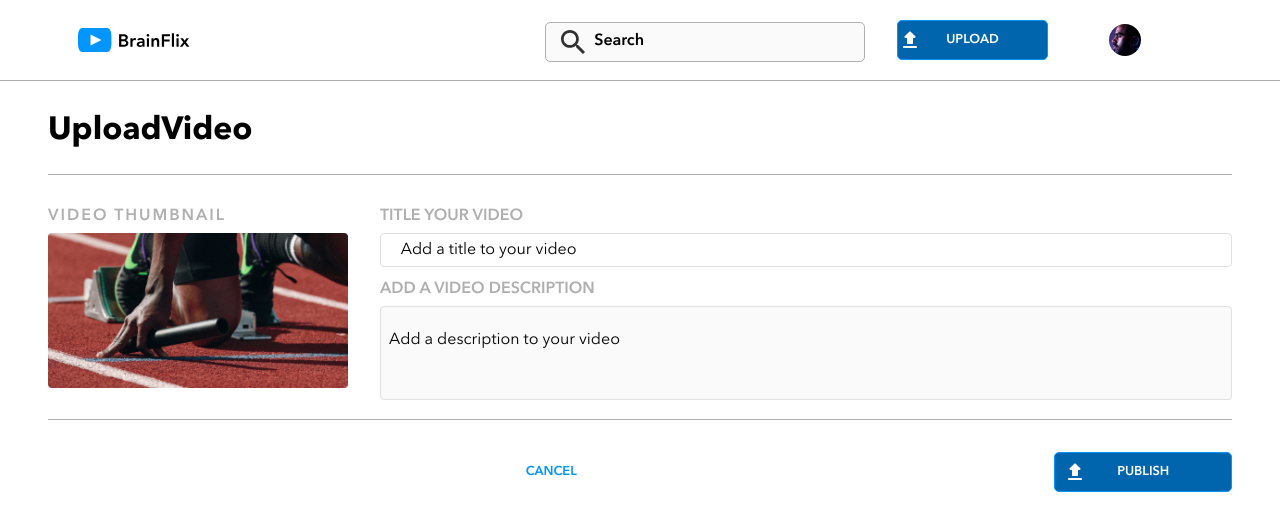
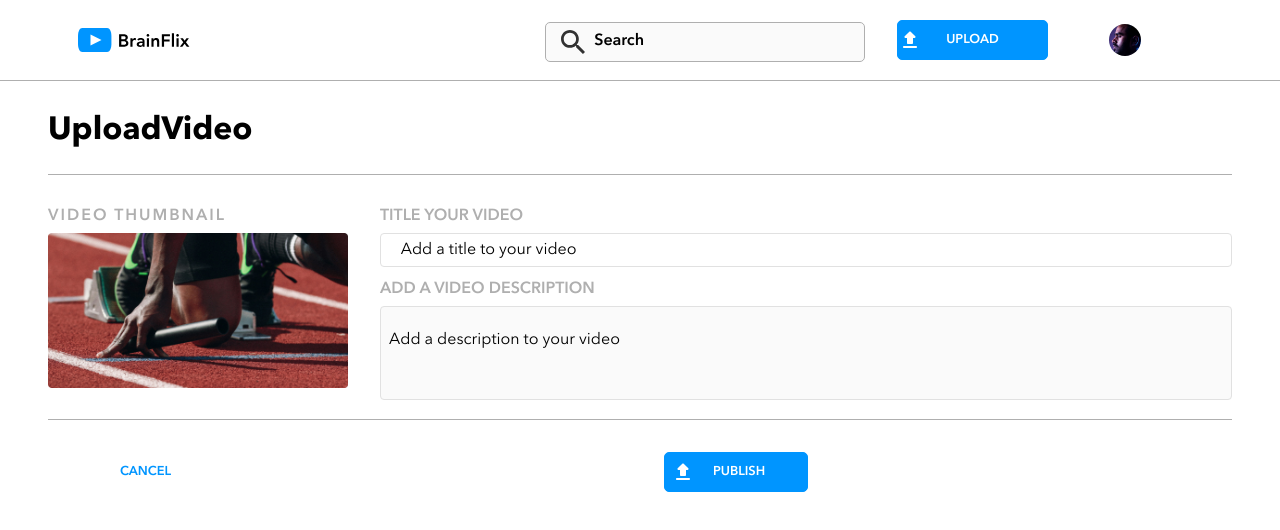
Before and after one commit to indira/BrainFlix, a React (Create React App) app: page /UploadVideo in a window 1280 px wide. Shown: the top 530 px of the page. Built offline with nearby package versions, Linux system fonts and the light colour scheme.

Commit message:
Updated the button color and worked on the useEffect in the Home page

```diff
--- a/src/Pages/HomePage/HomePage.js
+++ b/src/Pages/HomePage/HomePage.js
@@ -14,7 +14,6 @@ const HomePage = () => {
   const apiKey = "f27529a3-9e2f-4a63-8d41-79ca998861d4"
   const url = `${baseURL}${endPoint}?api_key=${apiKey}`
 
-  console.log(url)
   const defaultVideoId = "84e96018-4022-434e-80bf-000ce4cd12b8"
 
   //params to get the id from the link
@@ -22,14 +21,13 @@ const HomePage = () => {
 
   //Setting initial State
   const [videos, setVideos] = useState([])
-  const [selectedVideo, setSelectedVideo] = useState(null)
+  const [selectedVideo, setSelectedVideo] = useState([])
 
   useEffect(() => {
     const getVideos = async () => {
       try {
         const response = await axios.get(url)
         setVideos(response.data)
-        console.log(response.data)
       } catch (e) {
         console.log("There was an error:", e)
       }
@@ -39,11 +37,9 @@ const HomePage = () => {
 
   useEffect(() => {
     const getSelectedVideo = async id => {
-      console.log("ID", id)
       try {
         const response = await axios.get(`${baseURL}${endPoint}/${id}?api_key=${apiKey}`)
         setSelectedVideo(response.data)
-        console.log(response.data)
       } catch (error) {
         console.log("Error fetching video details:", error)
       }
--- a/src/Pages/UploadVideo/_upload-video.scss
+++ b/src/Pages/UploadVideo/_upload-video.scss
@@ -54,22 +54,19 @@
       }
     }
     &-buttonleft {
-      width: 100%;
       margin-left: 0;
       background-color: $primary-white;
       color: $primary-blue;
       border: none;
-      flex: 1;
       @include tablet {
         margin-left: $medium;
-        width: 15%;
         margin-bottom: $vlarge;
       }
     }
     &-buttonright {
       margin-left: 0;
       background: url("../../assets/icons/upload.svg");
-      background-color: $secondary-blue;
+      background-color: $primary-blue;
       color: $primary-white;
       background-size: contain;
       background-repeat: no-repeat;
@@ -77,7 +74,6 @@
       background-size: $medium $medium;
       margin-bottom: $vsmall;
       @include tablet {
-        width: 15%;
         margin-left: $medium;
         margin-bottom: $vlarge;
       }
--- a/src/components/Comments/Comments.js
+++ b/src/components/Comments/Comments.js
@@ -14,7 +14,68 @@ const Comments = ({ selectedVideo }) => {
   const clickHandler = e => {
     e.preventDefault()
   }
-  return <h1>Title</h1>
+  return (
+    <section>
+      <div className="wrapper--comment">
+        <div className="headline--vlarge headline--margin-top ">{selectedVideo.title}</div>
+        <div className="selectedComment">
+          <div className="selectedComment__main">
+            <div className="selectedComment__main--one">
+              <div className="selectedComment__main-by">By {selectedVideo.channel}</div>
+              <div className="selectedComment__main-date headline--medium headline--silver">{formatDate(selectedVideo.timestamp)}</div>
+            </div>
+            <div className="selectedComment__main--two">
+              <div className="selectedComment__main-view ">
+                <img className="selectedComment__main--icon" src={views} alt="views" />
+                <h2 className="headline--medium ">{selectedVideo.views}</h2>
+              </div>
+              <div className="selectedComment__main-like">
+                <img className="selectedComment__main--icon" src={likes} alt="likes" />
+                <h2 className="headline--medium">{selectedVideo.likes}</h2>
+              </div>
+            </div>
+          </div>
+          <div className="selectedComment__description">
+            <p className="selectedComment__description--text">{selectedVideo.description}</p>
+          </div>
+        </div>
+
+        <div className="comment">
+          <h2 className="headline-medium">{} Comments</h2>
+          <div className="comment-main">
+            <div className="comment-main__avatar">
+              <img className="comment-main__avatar-img" src={avatar} alt="Image" />
+            </div>
+            <form className="comment-main__form" id="commentForm" onSubmit={clickHandler}>
+              <div className="comment-main__form-inputlab">
+                <label className="headline--small" to="name">
+                  Join the Conversation:{" "}
+                </label>
+                <input type="text" id="name" name="name" placeholder="Add a new comment." />
+              </div>
+              <button className="comment-main__form-button" type="submit">
+                Comment
+              </button>
+            </form>
+          </div>
+          {selectedVideo.comments?.map(comment => (
+            <div className="comment-default" key={comment.id}>
+              <div className="comment-default-line">
+                <div className="comment-default__avatar">Avatar</div>
+                <div className="comment-default__textarea">
+                  <div className="comment-default__HD">
+                    <div className="comment-default__header">{comment.name}</div>
+                    <div className="comment-default__date">{formatDate(comment.timestamp)}</div>
+                  </div>
+                  <div className="comment-default__text">{comment.comment}</div>
+                </div>
+              </div>
+            </div>
+          ))}
+        </div>
+      </div>
+    </section>
+  )
 }
 
 export default Comments
--- a/src/components/Comments/_comment.scss
+++ b/src/components/Comments/_comment.scss
@@ -51,7 +51,7 @@
       }
       &-button {
         background: url("../../assets/icons/add_comment.svg");
-        background-color: $secondary-blue;
+        background-color: $primary-blue;
         color: $primary-white;
         background-size: contain;
         background-repeat: no-repeat;
--- a/src/components/Header/_site-header.scss
+++ b/src/components/Header/_site-header.scss
@@ -36,6 +36,7 @@
       padding-left: 18rem;
     }
     &--button {
+      background-color: $primary-blue;
       text-decoration: none;
       background-size: contain;
       background-repeat: no-repeat;
--- a/src/components/Hero/Hero.js
+++ b/src/components/Hero/Hero.js
@@ -1,7 +1,6 @@
 /*This component is for displaying the selected video in the hero section of the page*/
 const Hero = ({ selectedVideo, formatDate }) => {
   const videoURL = `${selectedVideo !== null ? selectedVideo.image : "null"}`
-  console.log(videoURL)
 
   return (
     <section>
--- a/src/styles/partials/_form.scss
+++ b/src/styles/partials/_form.scss
@@ -50,7 +50,7 @@ label {
 }
 button {
   text-transform: uppercase;
-  background-color: $secondary-blue;
+  background-color: $primary-blue;
   color: $primary-white;
   font-size: $small;
   font-weight: 600;
```
Also changed, not shown: src/components/NextVideos/test.js (deleted, +0 -60 lines).
